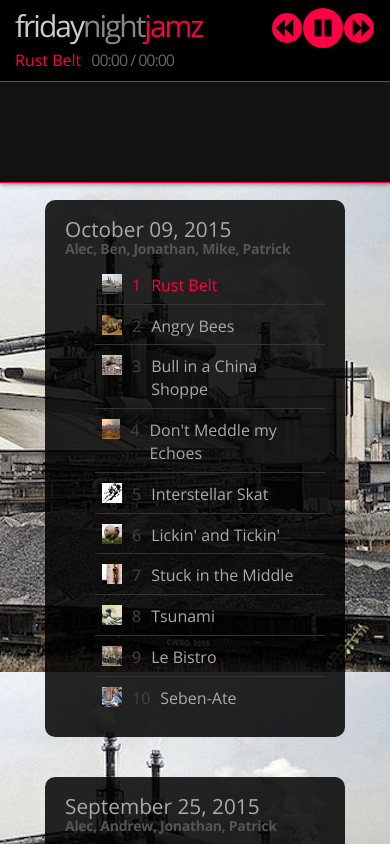
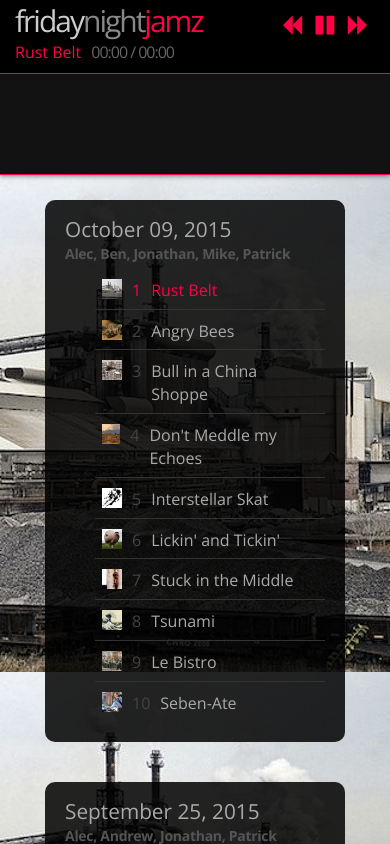
Before and after one commit to jonathanelbom/fridaynightjamz, a plain HTML site: page index.html in a window 390 px wide. Both pictures are taken after a click on the element 323 px from the left and 28 px from the top of the page. Shown: the top 844 px of the page. Drawn offline with nearby package versions, Linux system fonts and the light colour scheme; no server answers.

Commit message:
fixed control buttons

```diff
--- a/index.html
+++ b/index.html
@@ -22,12 +22,12 @@
 			<hgroup class="container">
 				<div class="navbar-header">
 					<div class="current_song-controls">
-                        <button class="btn prev"><i class="fa fa-backward"></i></button><button class="btn playpause"><i class="fa fa-play"></i></button><button class="btn next"><i class="fa fa-forward"></i></button>
+                        <div class="btn prev"><i class="fa fa-backward"></i></div><div class="btn playpause"><i class="fa fa-play"></i></div><div class="btn next"><i class="fa fa-forward"></i></div>
                     </div>
                     <h1 class="logo">
 						<span>friday</span><span>night</span><span>jamz</span>
 					</h1>
-                    <span class="current_song-title-time"><span class="current_song-title"></span><span class="current_song-time"></span></span>
+                    <span class="current_song-title-time hidden"><span class="current_song-title"></span><span class="current_song-time"></span></span>
 				</div>
 			</hgroup>
             <hgroup class="sub-nav">
--- a/js/main.js
+++ b/js/main.js
@@ -35,8 +35,10 @@
 		$('.play-list-item#'+song.id).addClass('selected');
 		$('body, html').css('background-image', 'url("img/'+song.image+'")');
 		$('.current_song-title').text( song.title );
+		$('.current_song-title-time').removeClass('hidden');
 		$loadProgress.outerWidth( '0%' );
 		setTimeout( function() {
+			$ws.off('mouseup');
 			ws.load('audio/'+curSong.mp3);
 		}, playDelay);
 	}
@@ -192,14 +194,19 @@
 		fillParent: true,
 		backend: 'MediaElement'
 	});
-	$ws.on('mouseup', function() {
-		play();
-	});
 	ws.on('loading', function( pct ){
 		$loadProgress.outerWidth( pct + '%' );
 		if ( pct >= 100 ) {
-			play();
+			$ws.off('mouseup').on('mouseup', function() {
+				play();
+			});
+			// if ( !ws.isPlaying() ) {
+			// 	ws.play();
+			// }
 		}
+	});
+	ws.on('ready', function () {
+		play();
 	});
 	ws.on('finish', function () {
 		nextPrev( true );
--- a/sass/main.scss
+++ b/sass/main.scss
@@ -1,14 +1,17 @@
 // settings - includes all $variables (colors, etc), @mixin, @function, and @media
 @import 'settings';
 
-$margin: 2px;
-$width: 150px;
-$cirlce-width: 120px;
-$border-weight: 3px;
 $color-light: #aaa;
 $blue: #00C7FF;
 $red: #FF0044;
 $color: $red;
+
+@media (max-width: 767px) {
+  .container > .navbar-header {
+    margin-right: 0px;
+    margin-left: 0px;
+  }
+}
 
 @-moz-keyframes spin {
   0% { -moz-transform:rotate(0deg); }
@@ -27,7 +30,6 @@ $color: $red;
   100% { transform:rotate(360deg); }
 }
 $bgColor: rgba(0,0,0,0.85);
-$marginBottom: 5px;
 #color {
 	color: $color;
 }
@@ -54,18 +56,16 @@ $marginBottom: 5px;
 	-webkit-align-items: baseline;
 	justify-content:flex-start;
 	-webkit-justify-content:flex-start;
-	margin-bottom: $marginBottom;
 }
+$marginBottom: 5px;
 .play-list-title {
 	font-weight: 100;
 	text-align: left;
-	margin: 0;
+	margin: 0 0 $marginBottom 0;
 	font-size: 1.3em;
 	line-height: 0.9em;
 	flex-grow: 1;
 	flex-shrink:0;
-	// -webkit-flex-grow: 1;
-	// -webkit-flex-shrink:0;
 }
 .play-list-artist {
 	text-align: left;
@@ -73,8 +73,7 @@ $marginBottom: 5px;
 	font-weight: 700;
 	font-size: 0.875em;
 	letter-spacing: -0.02em;
-	// flex-shrink:0;
-	// -webkit-flex-shrink:0;
+	margin-bottom: $marginBottom;
 }
 .play-list-items {
 	margin: 0;
@@ -102,8 +101,6 @@ $marginBottom: 5px;
 		color: $color;
 		.item-count { color: $color; }
 	}
-	//background-color: $bgColor;
-	//margin-bottom: $marginBottom;
 }
 .item-count {
 	font-weight: 500;
@@ -138,8 +135,7 @@ main {
 	@include transition( padding-top 0.5s ease );
 }
 .sub-nav {
-	background-color: #121212;//$color;
-	//border-top: 1px solid $color;
+	background-color: #121212;
 	&.hidden {
 		height: 0;
 	}
@@ -155,14 +151,9 @@ main {
 	top: -1px;
 }
 .navbar-header {
-	// display:flex;
-	// display:-webkit-flex;
-	// flex-wrap: wrap;
-	// -webkit-flex-wrap: wrap;
-	// align-items: baseline;
-	// -webkit-align-items: center;
 	width: 100%;
 	padding: 8px 0 10px 0;
+	position: relative;
 }
 .navbar-fixed-top {
 	background-color: #000;
@@ -177,9 +168,14 @@ main {
 }
 .current_song-title-time {
 	display: inline-block;
+	margin-right: 20px;
+	.hidden {
+		display:none;
+	}
 }
 .current_song-title {
 	display:inline-block;
+	margin-top: 2px;
 	color: $color;
 	font-weight: 300;
 	margin-right: 10px;
@@ -194,53 +190,39 @@ main {
 }
 .current_song-controls {
 	float: right;
+	position: relative;
+	top: 2px;
+	right: 2px;
 }
 .btn {
 	outline: none !important;
 	$side: 30px;
-	background-color: $color;
+	background-color: #000;
 	outline: none;
 	display: inline-flex;
+	display: -webkit-inline-flex;
 	align-items: center;
+	-webkit-align-items: center;
+	-webkit-justify-content: center;
 	justify-content: center;
 	flex-grow: 0;
 	-webkit-flex-grow: 0;
-	margin-right: 1px;
 	width: $side;
 	height: $side;
 	border: none;
-	@include border-radius( 30px );
-	&:hover {
-		i { color:$color; }
-		background-color: #000;
-		border-color: $color;
-	}
-	&.playpause {
-		width: 40px;
-		height: 40px;
-		i { left: 2px; }
-	}
-	$br: 6px;
-	&.prev {
-		i { left: -3px; }
-	}
-	&.next {
-		i { left: 3px; }
+	&:not(:last-child) {
+		margin-right: 3px;
 	}
 	i {
-		font-size: 20px;
-		color: #000;
-		position:relative;
-		&.fa-pause { left:0px; }
+		font-size: 22px;
+		color: $color;
 	}
 }
 .logo {
-	// flex-grow: 1;
-	// -webkit-flex-grow: 1;
 	margin:0 20px 8px 0;
 	font-weight: 400;
 	font-size:30px;
-	line-height:30px;
+	line-height:20px;
 	letter-spacing: -2px;
 	display:inline-block;
 	padding-bottom: 0px;
@@ -249,24 +231,13 @@ main {
 	span:nth-child(2) { color: #888; }
 	span:nth-child(3) { color: $color; }
 }
-@media (max-width: 767px) {
-  .container > .navbar-header {
-    margin-right: 0px;
-    margin-left: 0px;
-  }
-}
 html, body {
 	font-family: 'Open Sans', sans-serif;
 	background-color: #111;
 	height: 100%;
 	background-attachment: fixed;
-	background-image: url('../img/fnj.jpg'); //url('../img/bg.png');
+	background-image: url('../img/fnj.jpg');
 	background-repeat: repeat;
 	background-position: center;
 	font-size: 16px;
 }
-body {
-	&.modal-shown {
-		overflow: hidden;
-	}
-}
```
Also changed, not shown: css/main.css.
